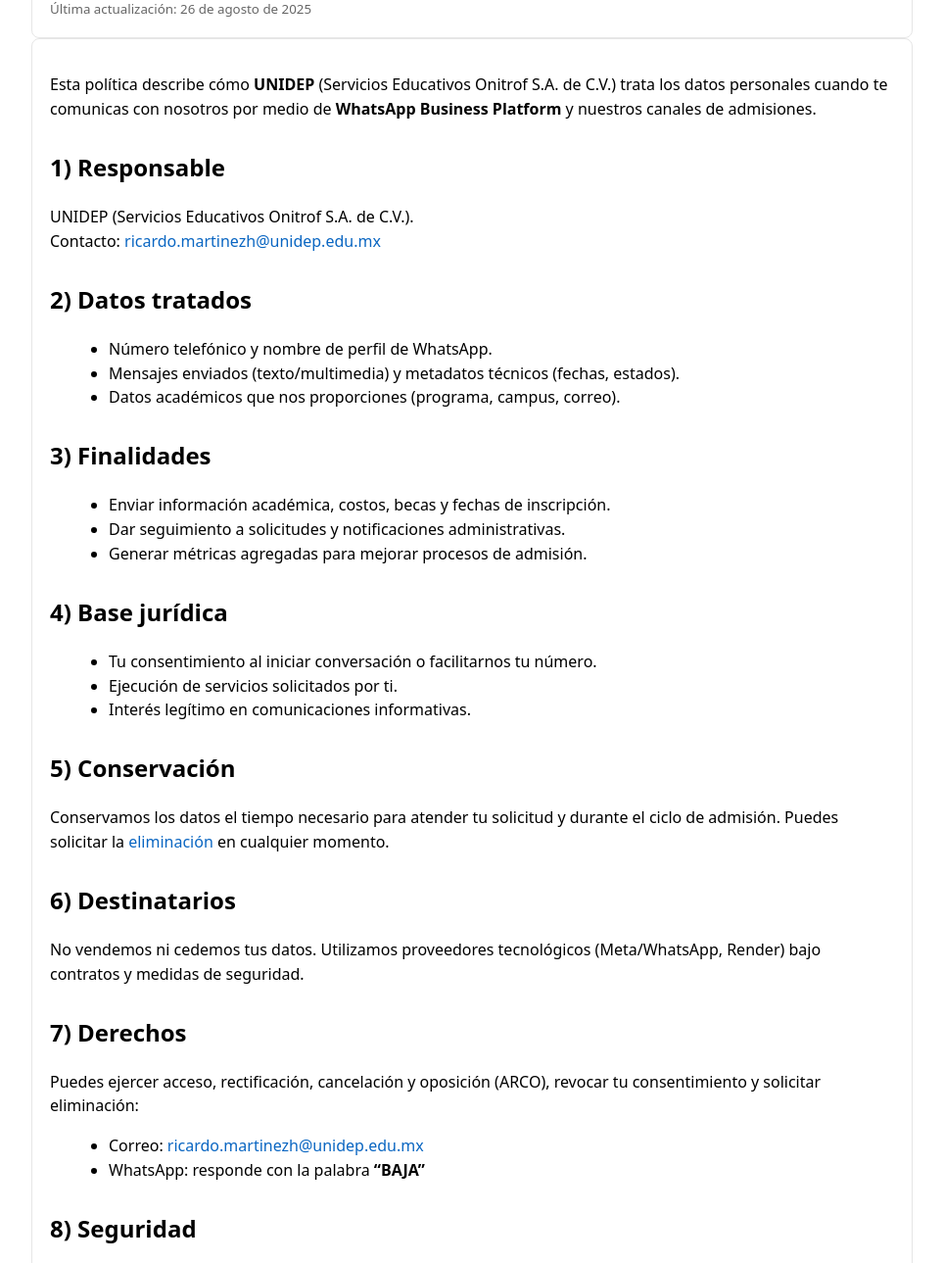
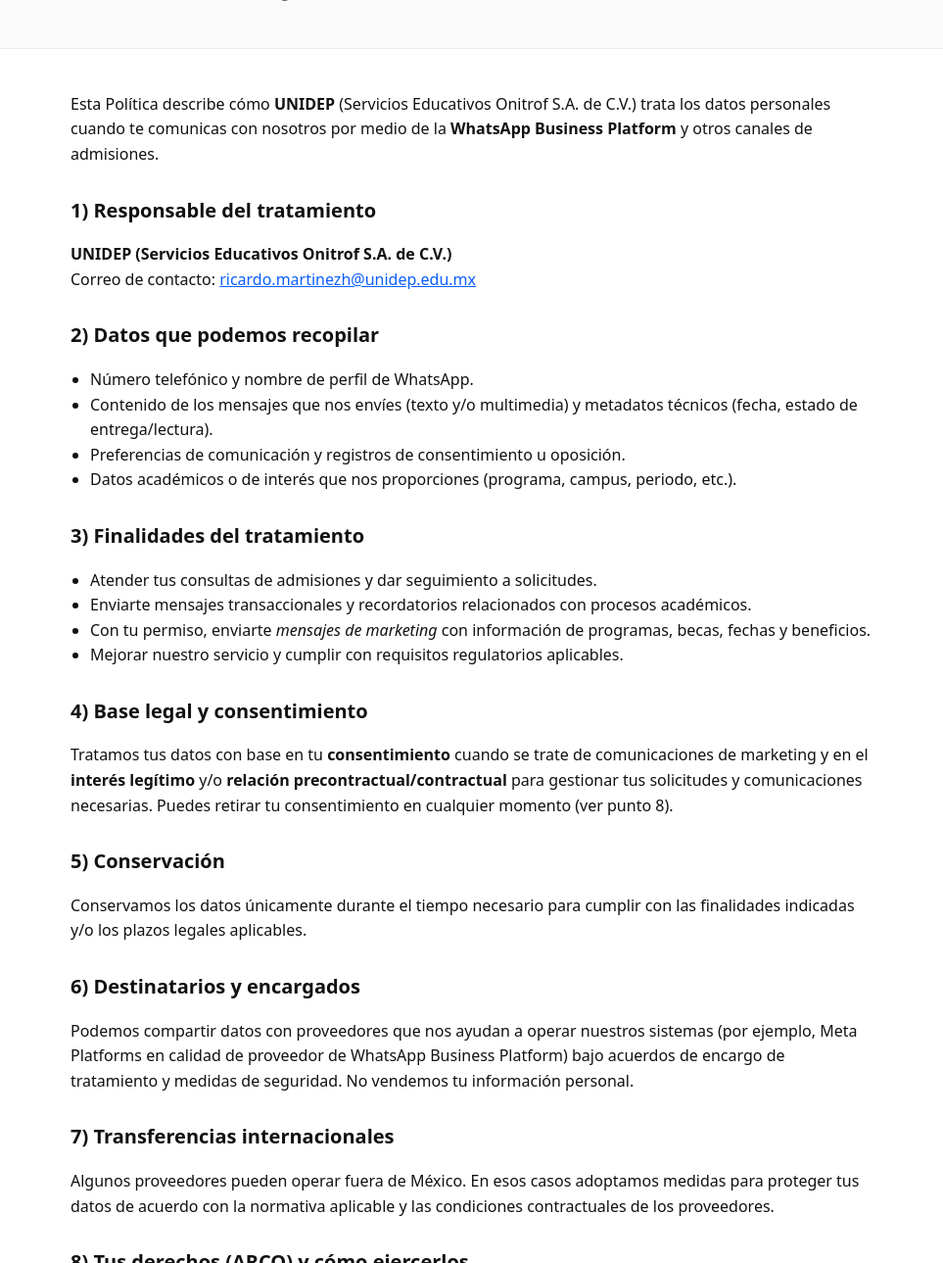
Before and after one commit to ricardomartinezh-code/wpp-unidep., a website: page public/politica-privacidad.html in a window 1280 px wide. Shown: the part 116-1405 px from the top of the page at 98% size, without its empty margins (158-1121 px from the left). Drawn offline with Linux system fonts and the light colour scheme.

Commit message:
Actualizar politica-privacidad.html

```diff
--- a/public/politica-privacidad.html
+++ b/public/politica-privacidad.html
@@ -1,93 +1,110 @@
 <!doctype html>
 <html lang="es">
 <head>
-  <meta charset="utf-8">
-  <title>Política de Privacidad – UNIDEP</title>
-  <meta name="viewport" content="width=device-width, initial-scale=1">
-  <meta name="robots" content="noindex,nofollow">
+  <meta charset="utf-8" />
+  <meta name="viewport" content="width=device-width, initial-scale=1" />
+  <title>Política de Privacidad | UNIDEP</title>
   <style>
-    body{font-family:system-ui,-apple-system,Segoe UI,Roboto,Ubuntu,Arial,sans-serif;max-width:900px;margin:40px auto;padding:0 16px;line-height:1.55}
-    h1{font-size:1.8rem;margin:0 0 8px}
-    h2{margin-top:28px}
-    .card{border:1px solid #e6e6e6;border-radius:8px;padding:18px;background:#fff}
-    small{color:#666}
-    ul{margin:8px 0 8px 20px}
-    a{color:#0a66c2;text-decoration:none}
-    a:hover{text-decoration:underline}
+    body{font-family:system-ui,-apple-system,Segoe UI,Roboto,Ubuntu,Arial,sans-serif;line-height:1.6;margin:0;background:#fff;color:#111}
+    .wrap{max-width:820px;margin:0 auto;padding:28px}
+    h1{font-size:2rem;margin:0 0 8px}
+    h2{margin-top:28px;font-size:1.25rem}
+    .muted{color:#666}
+    ul{padding-left:20px}
+    a{color:#0b5fff}
+    header,footer{border-top:1px solid #eee;border-bottom:1px solid #eee;background:#fafafa}
+    header{border-top:none}
   </style>
 </head>
 <body>
-  <header class="card">
+<header><div class="wrap">
   <h1>Política de Privacidad</h1>
-    <small>Última actualización: <time datetime="2025-08-26">26 de agosto de 2025</time></small>
-  </header>
+  <p class="muted">Última actualización: 27 de agosto de 2025</p>
+</div></header>
 
-  <main class="card">
+<main class="wrap">
   <p>
-      Esta política describe cómo <strong>UNIDEP</strong> (Servicios Educativos Onitrof S.A. de C.V.)
-      trata los datos personales cuando te comunicas con nosotros por medio de
-      <strong>WhatsApp Business Platform</strong> y nuestros canales de admisiones.
+    Esta Política describe cómo <strong>UNIDEP</strong> (Servicios Educativos Onitrof S.A. de C.V.) trata los datos personales cuando te comunicas con nosotros por medio de la
+    <strong>WhatsApp Business Platform</strong> y otros canales de admisiones.
   </p>
 
-    <h2>1) Responsable</h2>
-    <p>
-      UNIDEP (Servicios Educativos Onitrof S.A. de C.V.).<br>
-      Contacto: <a href="mailto:ricardo.martinezh@unidep.edu.mx">ricardo.martinezh@unidep.edu.mx</a>
+  <h2>1) Responsable del tratamiento</h2>
+  <p><strong>UNIDEP (Servicios Educativos Onitrof S.A. de C.V.)</strong><br>
+     Correo de contacto: <a href="mailto:ricardo.martinezh@unidep.edu.mx">ricardo.martinezh@unidep.edu.mx</a>
   </p>
 
-    <h2>2) Datos tratados</h2>
+  <h2>2) Datos que podemos recopilar</h2>
   <ul>
     <li>Número telefónico y nombre de perfil de WhatsApp.</li>
-      <li>Mensajes enviados (texto/multimedia) y metadatos técnicos (fechas, estados).</li>
-      <li>Datos académicos que nos proporciones (programa, campus, correo).</li>
+    <li>Contenido de los mensajes que nos envíes (texto y/o multimedia) y metadatos técnicos (fecha, estado de entrega/lectura).</li>
+    <li>Preferencias de comunicación y registros de consentimiento u oposición.</li>
+    <li>Datos académicos o de interés que nos proporciones (programa, campus, periodo, etc.).</li>
   </ul>
 
-    <h2>3) Finalidades</h2>
+  <h2>3) Finalidades del tratamiento</h2>
   <ul>
-      <li>Enviar información académica, costos, becas y fechas de inscripción.</li>
-      <li>Dar seguimiento a solicitudes y notificaciones administrativas.</li>
-      <li>Generar métricas agregadas para mejorar procesos de admisión.</li>
+    <li>Atender tus consultas de admisiones y dar seguimiento a solicitudes.</li>
+    <li>Enviarte mensajes transaccionales y recordatorios relacionados con procesos académicos.</li>
+    <li>Con tu permiso, enviarte <em>mensajes de marketing</em> con información de programas, becas, fechas y beneficios.</li>
+    <li>Mejorar nuestro servicio y cumplir con requisitos regulatorios aplicables.</li>
   </ul>
 
-    <h2>4) Base jurídica</h2>
-    <ul>
-      <li>Tu consentimiento al iniciar conversación o facilitarnos tu número.</li>
-      <li>Ejecución de servicios solicitados por ti.</li>
-      <li>Interés legítimo en comunicaciones informativas.</li>
-    </ul>
+  <h2>4) Base legal y consentimiento</h2>
+  <p>
+    Tratamos tus datos con base en tu <strong>consentimiento</strong> cuando se trate de comunicaciones de marketing y en el
+    <strong>interés legítimo</strong> y/o <strong>relación precontractual/contractual</strong> para gestionar tus solicitudes y comunicaciones
+    necesarias. Puedes retirar tu consentimiento en cualquier momento (ver punto 8).
+  </p>
 
   <h2>5) Conservación</h2>
   <p>
-      Conservamos los datos el tiempo necesario para atender tu solicitud y durante el ciclo de admisión.
-      Puedes solicitar la <a href="/data-deletion">eliminación</a> en cualquier momento.
+    Conservamos los datos únicamente durante el tiempo necesario para cumplir con las finalidades indicadas y/o los plazos legales aplicables.
   </p>
 
-    <h2>6) Destinatarios</h2>
+  <h2>6) Destinatarios y encargados</h2>
   <p>
-      No vendemos ni cedemos tus datos. Utilizamos proveedores tecnológicos (Meta/WhatsApp, Render)
-      bajo contratos y medidas de seguridad.
+    Podemos compartir datos con proveedores que nos ayudan a operar nuestros sistemas (por ejemplo, Meta Platforms en calidad de proveedor de WhatsApp Business Platform) bajo
+    acuerdos de encargo de tratamiento y medidas de seguridad. No vendemos tu información personal.
   </p>
 
-    <h2>7) Derechos</h2>
+  <h2>7) Transferencias internacionales</h2>
   <p>
-      Puedes ejercer acceso, rectificación, cancelación y oposición (ARCO), revocar tu consentimiento
-      y solicitar eliminación:
-      <ul>
-        <li>Correo: <a href="mailto:ricardo.martinezh@unidep.edu.mx">ricardo.martinezh@unidep.edu.mx</a></li>
-        <li>WhatsApp: responde con la palabra <strong>“BAJA”</strong></li>
-      </ul>
+    Algunos proveedores pueden operar fuera de México. En esos casos adoptamos medidas para proteger tus datos de acuerdo con la normativa aplicable y las condiciones contractuales de los proveedores.
   </p>
 
-    <h2>8) Seguridad</h2>
-    <p>Aplicamos HTTPS/TLS, controles de acceso y buenas prácticas de protección.</p>
+  <h2>8) Tus derechos (ARCO) y cómo ejercerlos</h2>
+  <p>
+    Puedes ejercer los derechos de <strong>Acceso, Rectificación, Cancelación y Oposición</strong>, así como revocar tu consentimiento y/o solicitar la
+    <strong>eliminación</strong> de tus datos mediante:
+  </p>
+  <ul>
+    <li>Correo a: <a href="mailto:ricardo.martinezh@unidep.edu.mx">ricardo.martinezh@unidep.edu.mx</a></li>
+    <li>Mensaje de WhatsApp con la palabra <strong>“BAJA”</strong> para dejar de recibir comunicaciones de marketing.</li>
+  </ul>
+  <p>Atenderemos tu solicitud en un plazo máximo de 15 días hábiles.</p>
 
-    <h2>9) Menores</h2>
-    <p>Si detectamos datos de menores sin consentimiento del tutor, los eliminaremos.</p>
+  <h2>9) Seguridad</h2>
+  <p>
+    Aplicamos medidas técnicas y organizativas razonables (por ejemplo, HTTPS/TLS, controles de acceso y buenas prácticas de seguridad) para proteger tu información.
+  </p>
 
-    <h2>10) Cambios</h2>
-    <p>Publicaremos cualquier actualización en esta misma URL.</p>
+  <h2>10) Menores de edad</h2>
+  <p>
+    Si detectamos datos de menores de edad sin el consentimiento del tutor, los eliminaremos.
+  </p>
 
-    <hr><small>Este texto es informativo; ajusta con tu área legal si lo requieren.</small>
+  <h2>11) Cambios a esta Política</h2>
+  <p>
+    Publicaremos cualquier actualización en esta misma URL. Te sugerimos revisarla periódicamente.
+  </p>
+
+  <p class="muted">Para solicitar la eliminación de datos, también puedes visitar:
+    <a href="/data-deletion">/data-deletion</a>.
+  </p>
 </main>
+
+<footer><div class="wrap">
+  © UNIDEP — WhatsApp Business Platform
+</div></footer>
 </body>
 </html>
```
Lines whose indentation alone changed are shown as unchanged.
